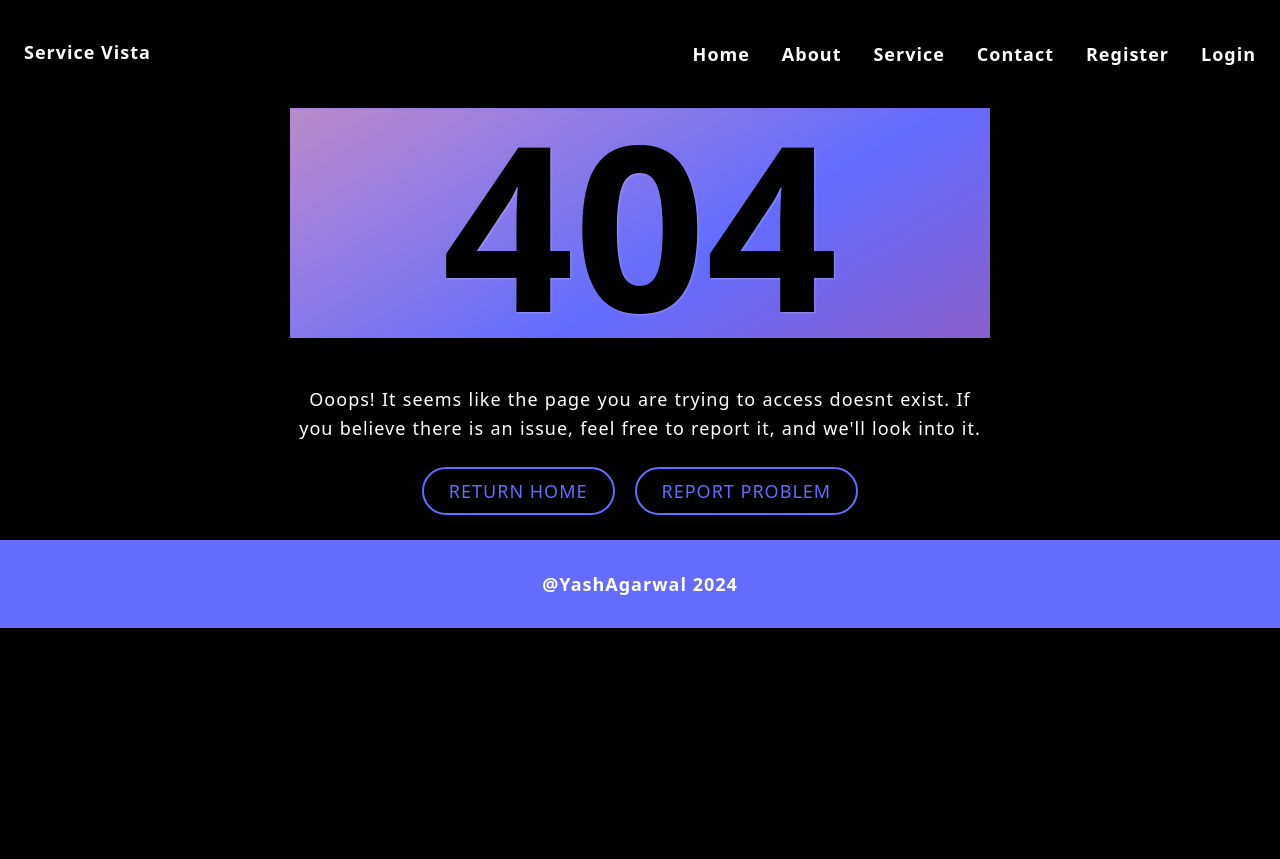
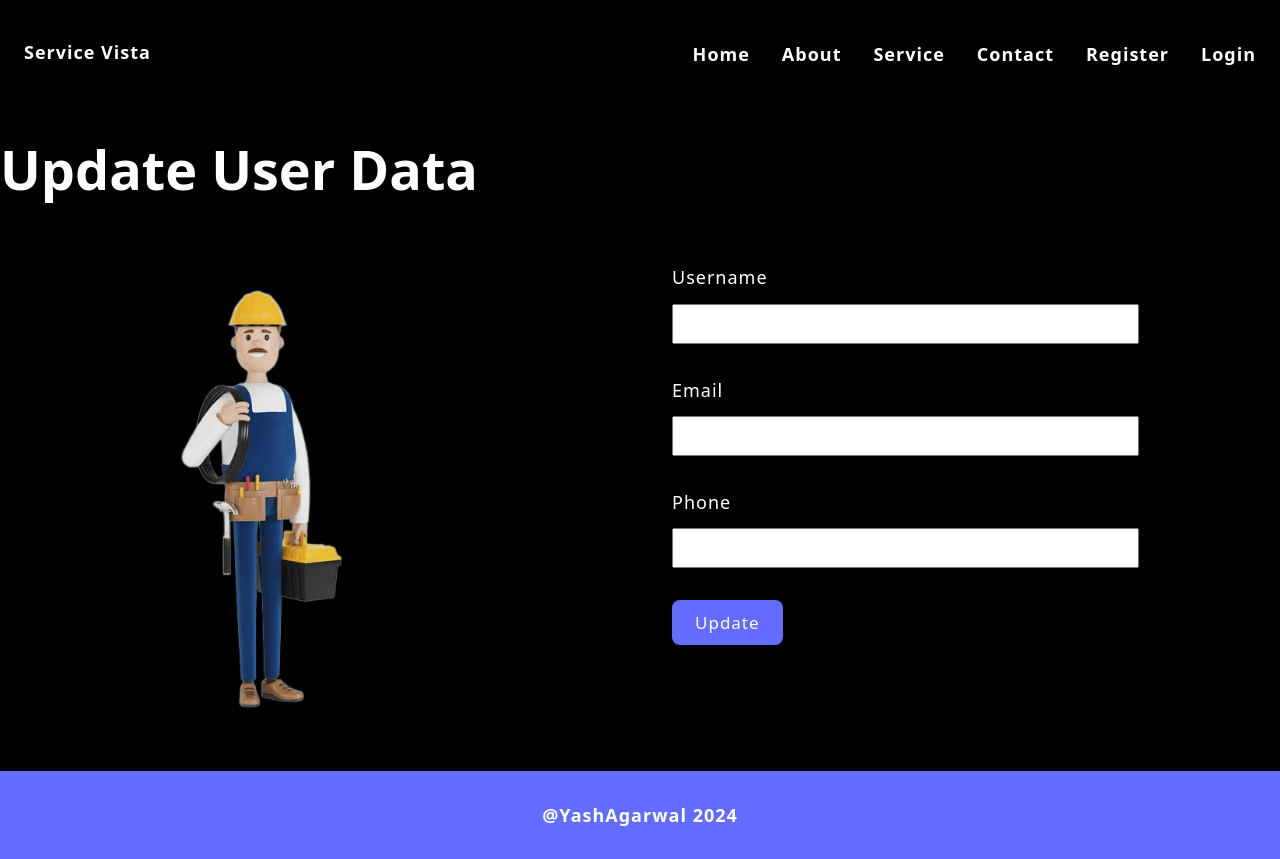
Before and after one commit to YashAgarwal20/Service-Vista, a React (Vite) app in the folder client/: page /admin/users/1/edit in a window 1280 px wide. Before the commit the page ends 800 px from the top, so only its background shows below. Built offline with nearby package versions, Linux system fonts and the light colour scheme; no server answers.

Commit message:
Done with update feature form admin panel

```diff
--- a/client/src/App.jsx
+++ b/client/src/App.jsx
@@ -14,6 +14,7 @@ import AdminUsers from "./pages/Admin-Users";
 import AdminServices from "./pages/Admin-Services";
 import AdminContacts from "./pages/Admin-Contacts";
 import AdminLayouts from "./components/layouts/Admin-Layout";
+import AdminUpdate from "./pages/AdminUpdate";
 
 const App=()=>
 {
@@ -35,6 +36,7 @@ const App=()=>
       <Route path="/admin/users" element={<AdminUsers />} />
       <Route path="/admin/contacts" element={<AdminContacts />} />
       <Route path="/admin/services" element={<AdminServices />} />
+      <Route path="/admin/users/:id/edit" element={<AdminUpdate/>} />
 
       <Route path="*" element={<Error />} />
 
--- a/client/src/pages/Admin-Users.jsx
+++ b/client/src/pages/Admin-Users.jsx
@@ -1,6 +1,7 @@
 import { useEffect, useState } from "react";
 import {useAuth} from "../store/Auth";
 import {Link} from "react-router-dom";
+import { toast } from "react-toastify";
 const AdminUsers=()=>
 {
     const [users,setUsers]=useState([]);
@@ -41,7 +42,12 @@ const AdminUsers=()=>
             const data=await response.json();
             if(response.ok)
             {
+                toast.success("Deleted Successfully");
                 getAllUsersData();
+            }
+            else
+            {
+                toast.error("Deletion Filed");
             }
 
         } catch (error) {
@@ -79,7 +85,7 @@ const AdminUsers=()=>
             <td>{curUser.username}</td>
             <td>{curUser.email}</td>
             <td>{curUser.phone}</td>
-            <td><Link to={`/admin/users/${curUser._id}/edit`}>Edit</Link></td>
+            <td><button><Link  to={`/admin/users/${curUser._id}/edit`}>Edit</Link></button></td>
             <td><button onClick={()=>deleteUser(curUser._id)}>Delete</button></td>
         </tr>
     })}
--- /dev/null
+++ b/client/src/pages/AdminUpdate.jsx
@@ -0,0 +1,153 @@
+import { useEffect, useState } from "react";
+import { useParams } from "react-router-dom";
+import { useAuth } from "../store/Auth";
+import { toast } from "react-toastify";
+
+const AdminUpdate=()=>
+{
+    const [data,setData]=useState({
+        username:"",
+        email:"",
+        phone:"",
+    });
+    const params=useParams();
+    const id=params.id;
+    const {token}=useAuth();
+
+    const getSingleUserData=async()=>
+    {
+
+        try {
+            const response=await fetch(`http://localhost:3000/api/admin/users/${id}`,{
+                method:"GET",
+                headers:{
+                    Authorization:`Bearer ${token}`,
+                }
+
+            });
+            const userdata=await response.json();
+            setData(userdata);
+
+
+        } catch (error) {
+            console.log("error");
+        }
+
+
+    }
+
+    useEffect(()=>{
+        getSingleUserData();
+    },[])
+
+    const handleInput=(event)=>
+    {
+        const name=event.target.name;
+        const value=event.target.value;
+
+        setData(
+            {
+                ...data,
+                [name]:value,
+            }
+
+        )
+
+    }
+    const handleSubmit =async(e)=>
+    {
+        e.preventDefault();
+        try {
+
+            const response=await fetch(`http://localhost:3000/api/admin/users/update/${id}`,{
+                method:"PATCH",
+                headers:{
+                    "Content-Type":"application/json",
+                    Authorization:`Bearer ${token}`,
+
+                },
+                body:JSON.stringify(data),
+            });
+            if(response.ok)
+            {
+                toast.success("Updated Successfully");
+
+            }
+            else{
+                toast.error("Update Failed");
+            }
+
+
+        } catch (error) {
+            console.log(error);
+        }
+    }
+
+
+    return(
+        <section className="section-contact">
+                <div className="contact-content container">
+                    <h1 className="main-heading">Update User Data</h1>
+                </div>
+
+                <div className="container grid grid-two-cols">
+                    <div className="contact-img">
+                        <img src="/images/contact.jpg" alt="we are always ready to help" />
+                    </div>
+
+
+                    <section className="section-form">
+                        <form onSubmit={handleSubmit}>
+                            <div>
+                                <label htmlFor="username">username</label>
+                                <input
+                                    type="text"
+                                    name="username"
+                                    id="username"
+                                    autoComplete="off"
+                                    value={data.username}
+                                    onChange={handleInput}
+                                    required
+                                />
+                            </div>
+
+                            <div>
+                                <label htmlFor="email">email</label>
+                                <input
+                                    type="email"
+                                    name="email"
+                                    id="email"
+                                    autoComplete="off"
+                                    value={data.email}
+                                    onChange={handleInput}
+                                    required
+                                />
+                            </div>
+
+                            <div>
+                                <label htmlFor="phone">Phone</label>
+
+                                <input
+                                    type="phone"
+                                    name="phone"
+                                    id="phone"
+                                    autoComplete="off"
+                                    value={data.phone}
+                                    onChange={handleInput}
+                                    required
+                                />
+                            </div>
+
+                            <div>
+                                <button type="submit">Update</button>
+                            </div>
+                        </form>
+                    </section>
+                </div>
+
+
+            </section>
+    )
+}
+
+export default AdminUpdate;
```
Also changed, not shown: 1 other file (tests, documents, lock files or other folders).
